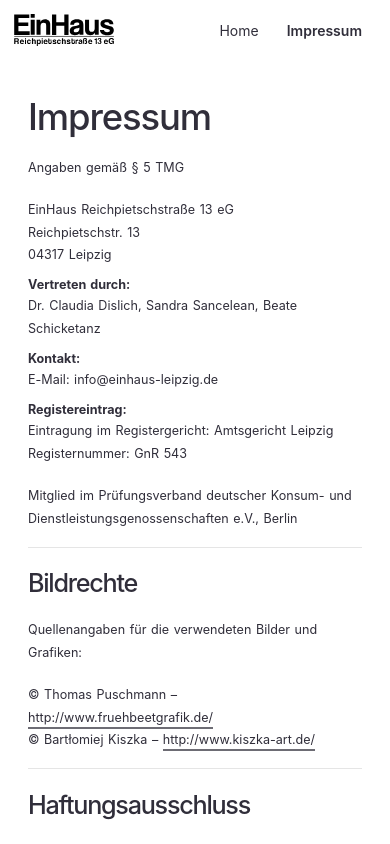
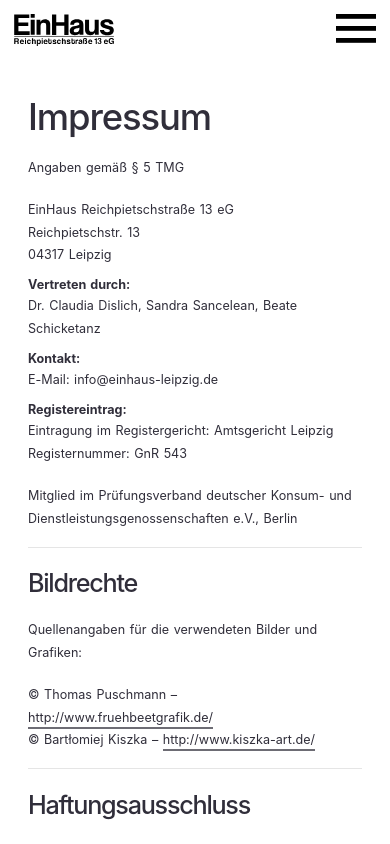
Before and after one commit to 3vincent/einhaus-leipzig, a Nuxt app: page /impressum in a window 390 px wide. Shown: the top 844 px of the page. Built offline with nearby package versions, Linux system fonts and the light colour scheme.

Commit message:
Add user menu modal, mobile and desktop, cleanup menus

```diff
--- a/assets/styles/components/landing.scss
+++ b/assets/styles/components/landing.scss
@@ -12,7 +12,6 @@
 
     display: flex;
     min-height: 100vh;
-    // justify-content: center;
     justify-content: flex-start;
     align-items: center;
 
@@ -43,7 +42,6 @@
   }
 
   &-contentBox {
-    z-index: 1010;
     display: flex;
     justify-content: center;
     flex-direction: column;
--- a/components/footer.vue
+++ b/components/footer.vue
@@ -14,7 +14,11 @@
               04317 Leipzig
             </li>
             <li>info@einhaus-leipzig.de</li>
-            <li>Kontaktformular</li>
+            <li>
+              <NuxtLink to="/kontakt">
+                <span>Kontaktformular</span>
+              </NuxtLink>
+            </li>
           </ul>
         </div>
 
@@ -26,13 +30,21 @@
                 <span>Home</span>
               </NuxtLink>
             </li>
-            <li>Kontakt</li>
+            <li>
+              <NuxtLink to="/kontakt">
+                <span>Kontakt</span>
+              </NuxtLink>
+            </li>
             <li>
               <NuxtLink to="/impressum">
                 <span>Impressum</span>
               </NuxtLink>
             </li>
-            <li>Datenschutzerklärung</li>
+            <li>
+              <NuxtLink to="/datenschutz">
+                <span>Datenschutzerklärung</span>
+              </NuxtLink>
+            </li>
           </ul>
         </div>
 
@@ -40,7 +52,11 @@
           <h3 class="headline"> Links </h3>
           <ul>
             <li>info@einhaus-leipzig.de</li>
-            <li>Kontaktformular</li>
+            <li>
+              <NuxtLink to="/kontakt">
+                <span>Kontaktformular</span>
+              </NuxtLink>
+            </li>
           </ul>
         </div>
       </div>
--- /dev/null
+++ b/components/menu-icon.vue
@@ -0,0 +1,20 @@
+<template>
+  <div>
+    <svg viewBox="0 0 100 80" width="40" height="40">
+      <rect width="100" height="12"></rect>
+      <rect y="30" width="100" height="12"></rect>
+      <rect y="60" width="100" height="12"></rect>
+    </svg>
+  </div>
+</template>
+
+<style lang="scss" scoped>
+div,
+svg {
+  line-height: 0;
+}
+
+div {
+  padding: 0 1rem;
+}
+</style>
--- a/components/top-menu.vue
+++ b/components/top-menu-bar.vue
@@ -6,27 +6,14 @@
     <div class="logo-container"><Logo :isWhite="logoWhite" /></div>
 
     <div class="menu-container">
-      <ul>
-        <li>
-          <!-- <NuxtLink to="/"> -->
-          <NuxtLink to="/">
-            <span>Home</span>
-          </NuxtLink>
-        </li>
-
-        <li>
-          <NuxtLink to="/impressum">
-            <span>Impressum</span>
-          </NuxtLink>
-        </li>
-      </ul>
+      <UserMenu />
     </div>
   </div>
 </template>
 
 <script>
 export default {
-  name: 'TopMenu',
+  name: 'TopMenuBar',
   props: {
     isRelative: {
       type: Boolean,
@@ -55,7 +42,6 @@ export default {
       const element = document.querySelector('.top-menu-container')
       const style = window.getComputedStyle(element)
       const position = style.getPropertyValue('position')
-
       // console.log(element.offsetHeight)
 
       if (position != 'sticky') return
@@ -104,7 +90,7 @@ export default {
 .conditional-class {
   position: relative;
   position: sticky;
-  transition: all 0.3s;
+  transition: all 0.4s;
   background-color: rgba(255, 255, 255, 1);
 
   @media screen and (min-width: $_md) {
@@ -121,35 +107,17 @@ export default {
 }
 
 .menu-container {
-  ul {
-    list-style-type: none;
-    padding: 0;
-    margin: 0;
-  }
+  position: fixed;
+  right: 0;
+  top: 10px;
 
-  ul li {
-    float: left;
+  @media screen and (min-width: $_md) {
+    top: 40px;
+    right: 20px;
   }
 }
 
-a.router-link-active {
-  border: 0px solid transparent;
-  font-weight: 600;
-}
-
-a.nuxt-link-exact-active {
-  background-color: red;
-}
-
-a,
-a:visited {
-  border: 0px solid transparent;
-  padding: 1rem;
-  text-decoration: none;
-  color: inherit;
-}
-
-a:hover {
-  color: #00c58e;
+.top-menu-container.smaller-after-scroll .menu-container {
+  top: 10px;
 }
 </style>
--- /dev/null
+++ b/components/user-menu.vue
@@ -0,0 +1,121 @@
+<template>
+  <div class="user-menu-container">
+    <div class="user-menu-icon-container">
+      <MenuIcon />
+    </div>
+
+    <div class="user-menu-list-container">
+      <ul class="user-menu-list">
+        <li>
+          <NuxtLink to="/">
+            <span>Home</span>
+          </NuxtLink>
+        </li>
+
+        <li>
+          <NuxtLink to="/kontakt">
+            <span>Kontakt</span>
+          </NuxtLink>
+        </li>
+
+        <li>
+          <NuxtLink to="/impressum">
+            <span>Impressum</span>
+          </NuxtLink>
+        </li>
+      </ul>
+    </div>
+  </div>
+</template>
+
+<script>
+export default {
+  name: 'UserMenu',
+
+  beforeUnmount() {
+    document
+      .querySelector('.user-menu-icon-container')
+      .removeEventListener('mousedown', this.showMenuModal, false)
+  },
+
+  mounted() {
+    document
+      .querySelector('.user-menu-icon-container')
+      .addEventListener('mousedown', this.showMenuModal, false)
+  },
+
+  methods: {
+    showMenuModal() {
+      const hamburgerMenu = document.querySelector('.user-menu-icon-container')
+      const menuModal = document.querySelector('.user-menu-list-container')
+
+      // console.log('🎉')
+      menuModal.classList.toggle('is-visible')
+    },
+  },
+}
+</script>
+
+<style lang="scss" scoped>
+.user-menu {
+  &-list {
+    list-style-type: none;
+    padding: 0;
+    margin: 0;
+
+    li {
+      display: block;
+      margin-top: 10px;
+      margin-bottom: 10px;
+
+      a.router-link-active {
+        border: 0px solid transparent;
+        font-weight: 600;
+      }
+
+      a.nuxt-link-exact-active {
+        background-color: red;
+      }
+
+      a,
+      a:visited {
+        background-color: transparent;
+        display: block;
+        border: 0px solid transparent;
+        padding: 1rem;
+        padding-top: 10px;
+        padding-bottom: 10px;
+        text-decoration: none;
+        color: inherit;
+        font-size: 1.2rem;
+      }
+
+      a:hover {
+        color: #00c58e;
+        background-color: rgba(0, 0, 0, 0.2);
+        border-radius: 6px;
+      }
+    }
+
+    &-container {
+      position: absolute;
+      z-index: 1900;
+      width: 210px;
+      top: 60px;
+      right: 0;
+      padding: 0.5rem 1rem;
+      margin-right: 1rem;
+
+      background-color: white;
+      border-radius: 10px;
+      border: 0.5px solid rgba(0, 0, 0, 0.2);
+
+      display: none;
+    }
+  }
+}
+
+.is-visible {
+  display: block;
+}
+</style>
--- a/layouts/default.vue
+++ b/layouts/default.vue
@@ -1,6 +1,6 @@
 <template>
   <div class="siteContainer">
-    <TopMenu :is-relative="true" :logo-white="false" />
+    <TopMenuBar :is-relative="true" :logo-white="false" />
     <slot />
     <Footer />
   </div>
--- a/layouts/landing.vue
+++ b/layouts/landing.vue
@@ -1,6 +1,6 @@
 <template>
   <div class="siteContainer">
-    <TopMenu :is-relative="false" :logo-white="true" />
+    <TopMenuBar :is-relative="false" :logo-white="true" />
     <LandingOneScrollMenu />
     <slot />
     <Footer :is-landing="true" />
```
